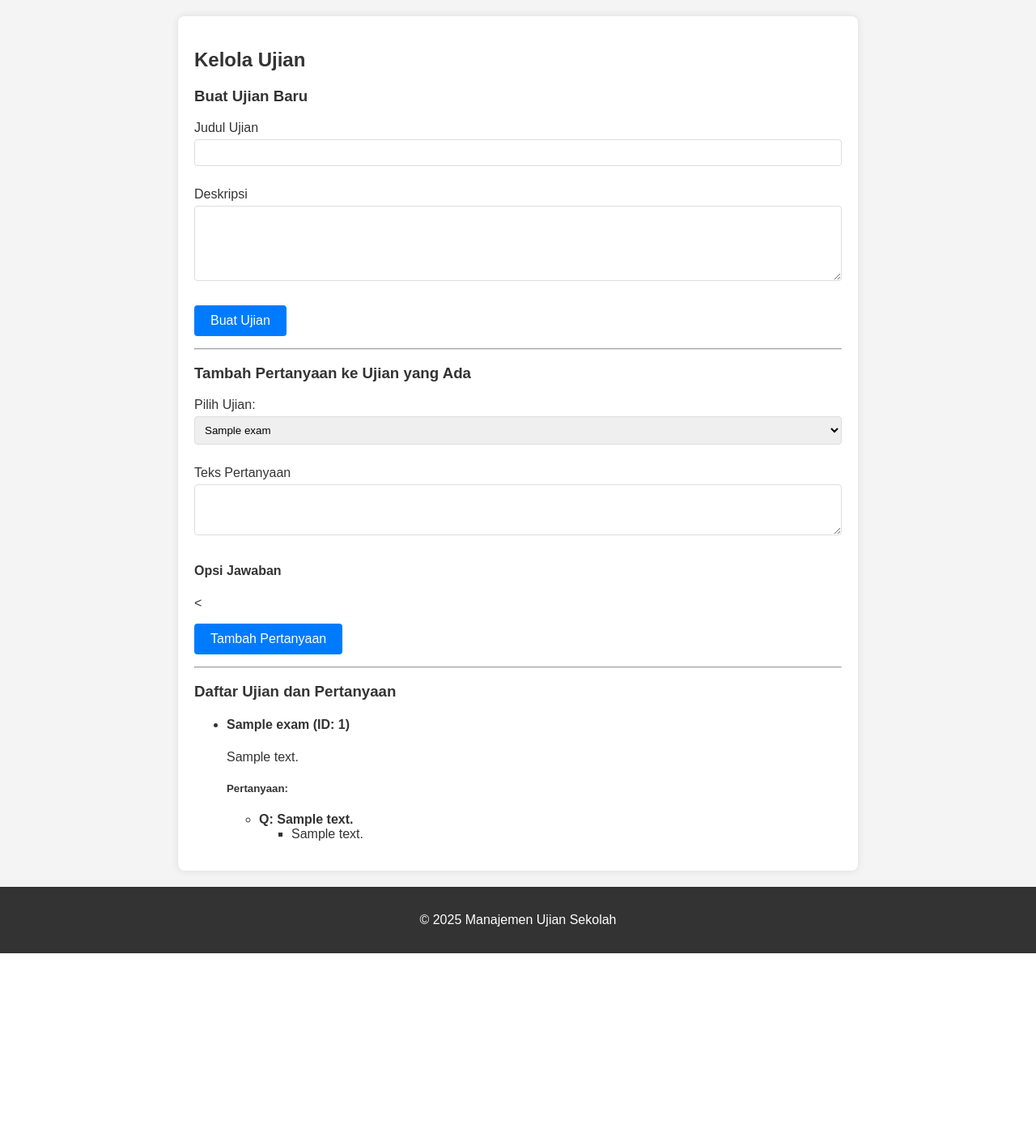
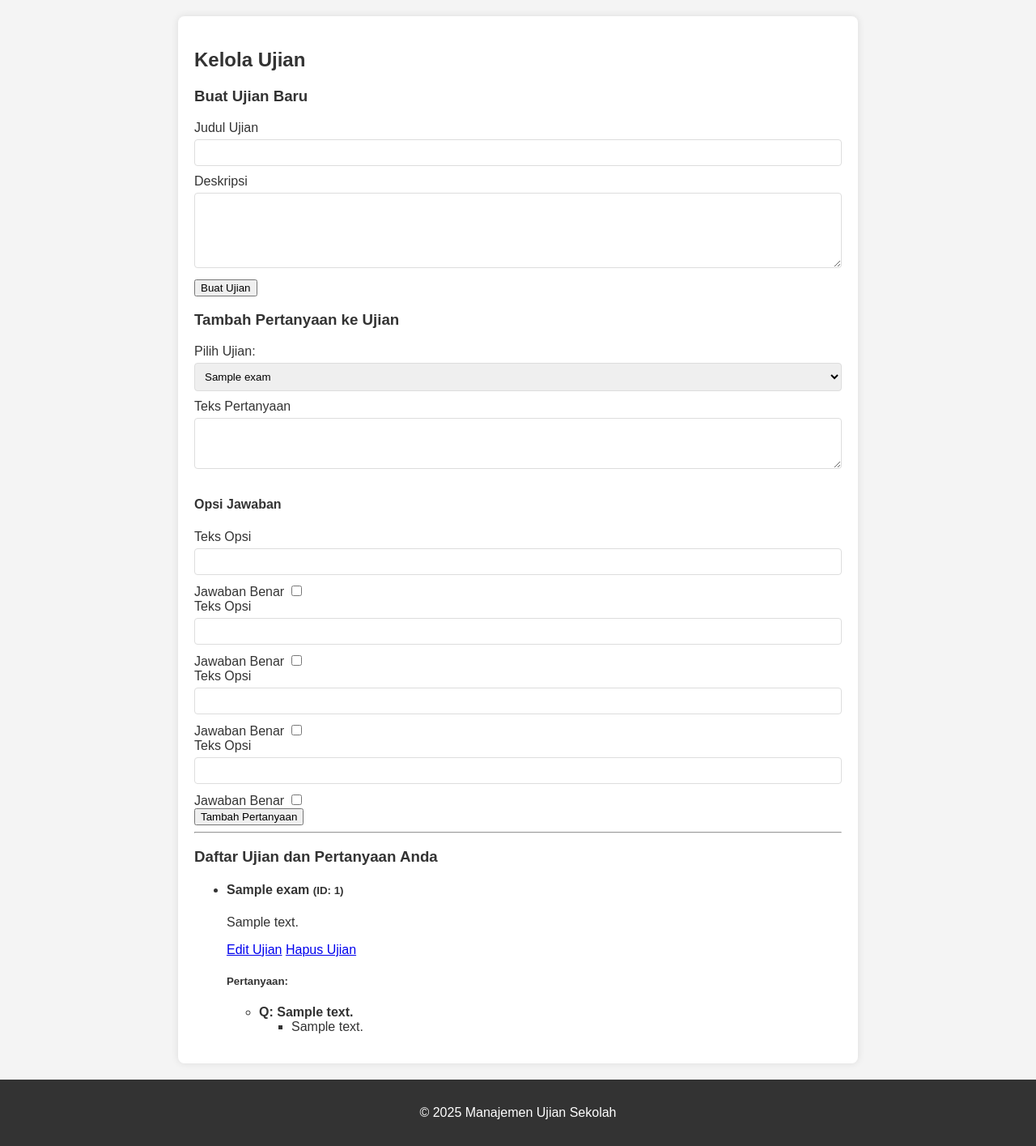
Before and after one commit to hihanghoheng2/sekolah-MVC, a Flask app: template templates/manage_exams.html in a window 1280 px wide. Shown: the part 50-1465 px from the top of the page at 81% size. Before the commit the page ends 1227 px from the top, so only its background shows below. Run offline with Flask 3, Linux system fonts and the light colour scheme; the template is opened without the code that fills it: values that come from a table or form of the project are taken from there, most other values are stand-ins (such as "Sample title", 1, 10 or a date in 2020).

Commit message:
Update manage_exams.html

```diff
--- a/templates/manage_exams.html
+++ b/templates/manage_exams.html
@@ -1,76 +1,88 @@
 {% extends "base.html" %}
 
 {% block content %}
-    <h2>Kelola Ujian</h2>
+    <h2 class="mb-4">Kelola Ujian</h2>
 
+    <div class="row">
+        <div class="col-md-6">
+            <div class="card p-4 mb-4">
                 <h3>Buat Ujian Baru</h3>
-    <form method="POST" class="exam-form">
+                <form method="POST">
                     {{ exam_form.hidden_tag() }}
-        <p>
-            {{ exam_form.title.label }}<br>
-            {{ exam_form.title(size=64) }}
+                    <input type="hidden" name="action" value="add_exam">
+                    <div class="mb-3">
+                        {{ exam_form.title.label }}
+                        {{ exam_form.title(class="form-control") }}
                         {% for error in exam_form.title.errors %}
-                <span style="color: red;">[{{ error }}]</span>
+                            <span class="text-danger">[{{ error }}]</span>
                         {% endfor %}
-        </p>
-        <p>
-            {{ exam_form.description.label }}<br>
-            {{ exam_form.description(cols=50, rows=5) }}
+                    </div>
+                    <div class="mb-3">
+                        {{ exam_form.description.label }}
+                        {{ exam_form.description(class="form-control", rows="5") }}
                         {% for error in exam_form.description.errors %}
-                <span style="color: red;">[{{ error }}]</span>
+                            <span class="text-danger">[{{ error }}]</span>
                         {% endfor %}
-        </p>
-        <p>{{ exam_form.submit }}</p>
+                    </div>
+                    <button type="submit" class="btn btn-primary">Buat Ujian</button>
                 </form>
+            </div>
+        </div>
+        <div class="col-md-6">
+            <div class="card p-4 mb-4">
+                <h3>Tambah Pertanyaan ke Ujian</h3>
+                <form method="POST">
+                    {{ question_form.hidden_tag() }}
+                    <input type="hidden" name="action" value="add_question">
+                    <div class="mb-3">
+                        <label for="exam_id" class="form-label">Pilih Ujian:</label>
+                        <select name="exam_id" id="exam_id" class="form-control" required>
+                            {% for exam in exams %}
+                                <option value="{{ exam.id }}">{{ exam.title }}</option>
+                            {% else %}
+                                <option disabled selected>Tidak ada ujian tersedia</option>
+                            {% endfor %}
+                        </select>
+                    </div>
+                    <div class="mb-3">
+                        {{ question_form.text.label }}
+                        {{ question_form.text(class="form-control", rows="3") }}
+                    </div>
+                    <h4>Opsi Jawaban</h4>
+                    {% for option_field in question_form.options %}
+                        <div class="mb-2">
+                            {{ option_field.text.label(class="form-label") }}
+                            {{ option_field.text(class="form-control") }}
+                            {{ option_field.is_correct.label(class="form-check-label") }}
+                            {{ option_field.is_correct(class="form-check-input") }}
+                        </div>
+                    {% endfor %}
+                    <button type="submit" class="btn btn-success mt-3">Tambah Pertanyaan</button>
+                </form>
+            </div>
+        </div>
+    </div>
 
     <hr>
 
-    <h3>Tambah Pertanyaan ke Ujian yang Ada</h3>
-    <form method="POST" class="question-form">
-        {{ question_form.hidden_tag() }}
-        <p>
-            <label for="exam_id">Pilih Ujian:</label>
-            <select name="exam_id" id="exam_id" required>
+    <div class="card p-4 mt-4">
+        <h3>Daftar Ujian dan Pertanyaan Anda</h3>
+        {% if exams %}
+            <ul class="list-group">
                 {% for exam in exams %}
-                    <option value="{{ exam.id }}">{{ exam.title }}</option>
-                {% endfor %}
-            </select>
-        </p>
-        <p>
-            {{ question_form.text.label }}<br>
-            {{ question_form.text(cols=50, rows=3) }}
-            {% for error in question_form.text.errors %}
-                <span style="color: red;">[{{ error }}]</span>
-            {% endfor %}
-        </p>
-        <h4>Opsi Jawaban</h4>
-        {% for i in range(1, 5) %}
-        <p>
-            {{ question_form['option_' + i|string].label }}
-            {{ question_form['option_' + i|string]() }}
-            {{ question_form['is_correct_' + i|string].label }}
-            {{ question_form['is_correct_' + i|string]() }}
-        </p>
-        {% endfor %}
-        <<p>{{ question_form.submit }}</p>
-    </form>
+                    <li class="list-group-item mt-3">
+                        <h4>{{ exam.title }} <small class="text-muted">(ID: {{ exam.id }})</small></h4>
+                        <p>{{ exam.description }}</p>
+                        <a href="#" class="btn btn-sm btn-warning">Edit Ujian</a>
+                        <a href="#" class="btn btn-sm btn-danger">Hapus Ujian</a>
 
-    <hr>
-
-    <h3>Daftar Ujian dan Pertanyaan</h3>
-    {% if exams %}
-        <ul>
-            {% for exam in exams %}
-                <li>
-                    <h4>{{ exam.title }} (ID: {{ exam.id }})</h4>
-                    <p>{{ exam.description }}</p>
                         {% if exam.questions %}
-                        <h5>Pertanyaan:</h5>
-                        <ul>
+                            <h5 class="mt-3">Pertanyaan:</h5>
+                            <ul class="list-group">
                                 {% for question in exam.questions %}
-                                <li>
+                                    <li class="list-group-item">
                                         <strong>Q: {{ question.text }}</strong>
-                                    <ul>
+                                        <ul class="mt-2 list-unstyled">
                                             {% for option in question.options %}
                                                 <li>{{ option.text }} {% if option.is_correct %}(Benar){% endif %}</li>
                                             {% endfor %}
@@ -79,12 +91,13 @@
                                 {% endfor %}
                             </ul>
                         {% else %}
-                        <p>Belum ada pertanyaan untuk ujian ini.</p>
+                            <p class="mt-3 text-muted">Belum ada pertanyaan untuk ujian ini.</p>
                         {% endif %}
                     </li>
                 {% endfor %}
             </ul>
         {% else %}
-        <p>Belum ada ujian yang dibuat.</p>
+            <p class="text-muted">Anda belum membuat ujian apa pun.</p>
         {% endif %}
+    </div>
 {% endblock %}
```
Lines whose indentation alone changed are shown as unchanged.
